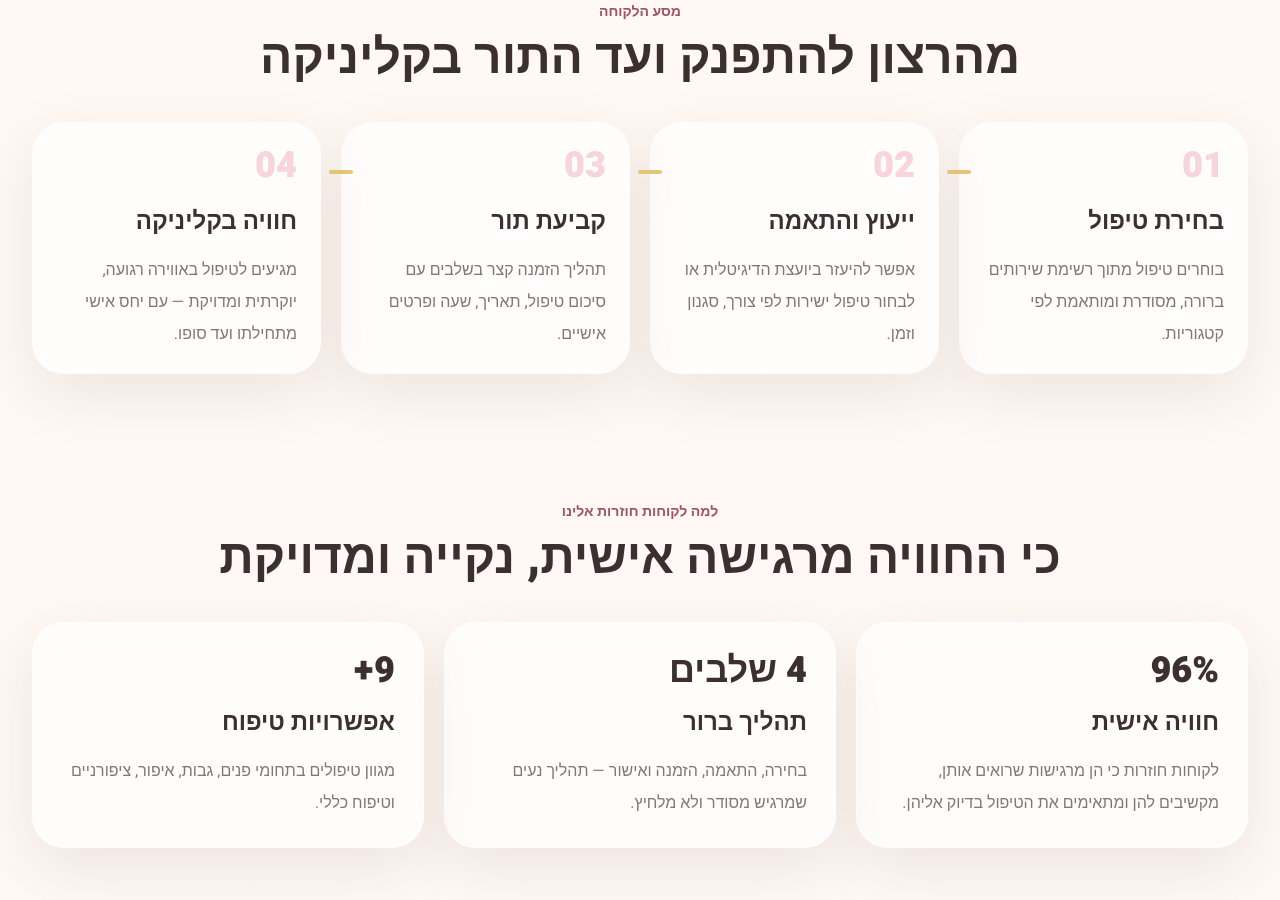
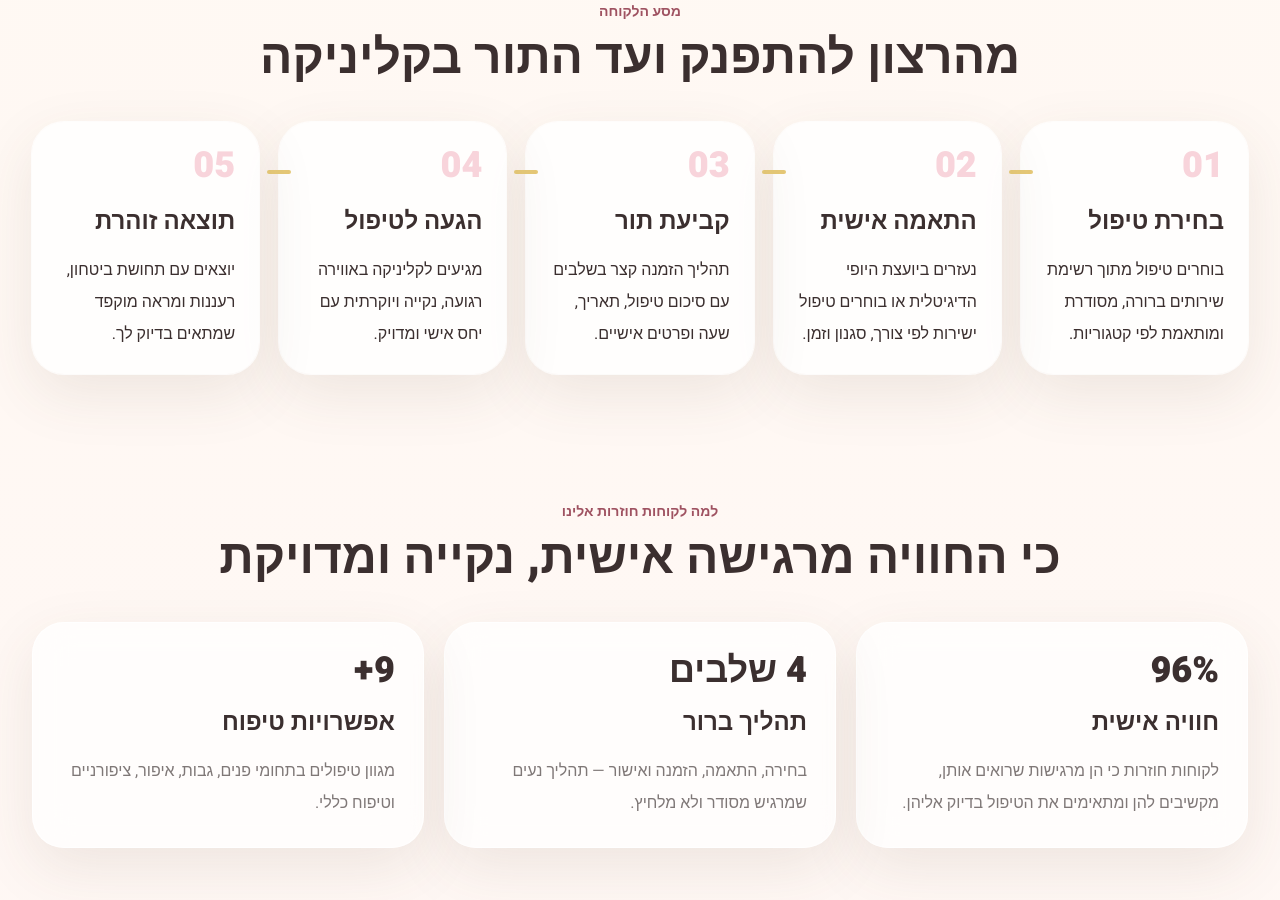
Before and after one commit to Ronenk7/beauty-salon-booking-system, a Next.js app: page / in a window 1280 px wide. Shown: the part 5400-6300 px from the top of the page. Built offline with nearby package versions, Linux system fonts and the light colour scheme.

Commit message:
Make client journey visible by default

```diff
--- a/src/components/ClientJourney.tsx
+++ b/src/components/ClientJourney.tsx
@@ -10,8 +10,8 @@ const steps = [
   },
   {
     number: "02",
-    title: "ייעוץ והתאמה",
-    text: "אפשר להיעזר ביועצת הדיגיטלית או לבחור טיפול ישירות לפי צורך, סגנון וזמן.",
+    title: "התאמה אישית",
+    text: "נעזרים ביועצת היופי הדיגיטלית או בוחרים טיפול ישירות לפי צורך, סגנון וזמן.",
   },
   {
     number: "03",
@@ -20,27 +20,29 @@ const steps = [
   },
   {
     number: "04",
-    title: "חוויה בקליניקה",
-    text: "מגיעים לטיפול באווירה רגועה, יוקרתית ומדויקת — עם יחס אישי מתחילתו ועד סופו.",
+    title: "הגעה לטיפול",
+    text: "מגיעים לקליניקה באווירה רגועה, נקייה ויוקרתית עם יחס אישי ומדויק.",
+  },
+  {
+    number: "05",
+    title: "תוצאה זוהרת",
+    text: "יוצאים עם תחושת ביטחון, רעננות ומראה מוקפד שמתאים בדיוק לך.",
   },
 ];
 
 export function ClientJourney() {
   return (
-    <div className="grid gap-5 md:grid-cols-4">
+    <div className="grid gap-5 md:grid-cols-5">
       {steps.map((step, index) => (
         <motion.div
           key={step.number}
-          initial={{ opacity: 0, y: 26 }}
-          whileInView={{ opacity: 1, y: 0 }}
-          viewport={{ once: true, amount: 0.35 }}
-          transition={{ duration: 0.55, delay: index * 0.12 }}
-          whileHover={{ y: -8 }}
-          className="relative rounded-[2rem] bg-white/80 p-6 shadow-soft"
+          initial={false}
+          whileHover={{ y: -8, scale: 1.01 }}
+          className="relative rounded-[2rem] bg-white/85 p-6 shadow-soft ring-1 ring-white/80"
         >
           <div className="mb-5 text-4xl font-black text-blush-200">{step.number}</div>
           <h3 className="text-2xl font-black text-espresso">{step.title}</h3>
-          <p className="mt-4 leading-8 text-espresso/65">{step.text}</p>
+          <p className="mt-4 leading-8 text-espresso/68">{step.text}</p>
           {index < steps.length - 1 && (
             <div className="absolute -left-3 top-12 hidden h-1 w-6 rounded-full bg-gold-300 md:block" />
           )}
```
